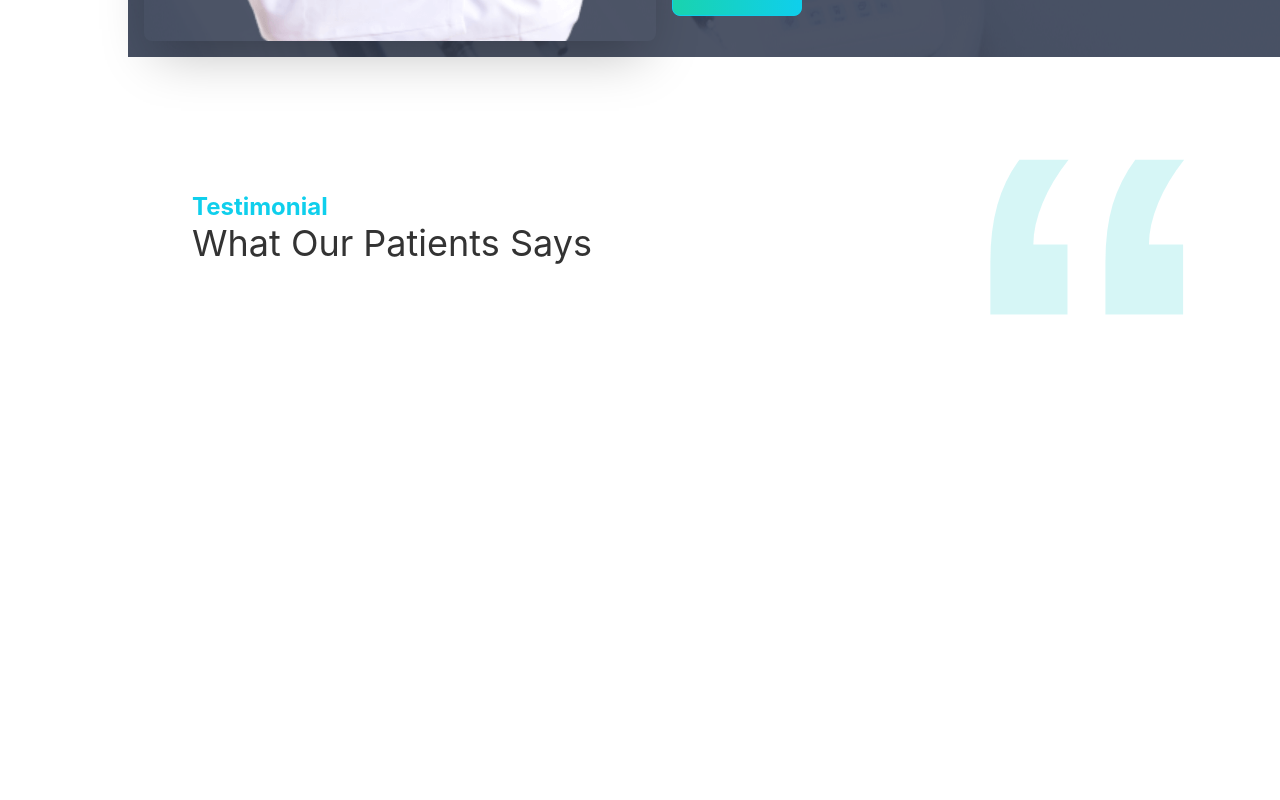
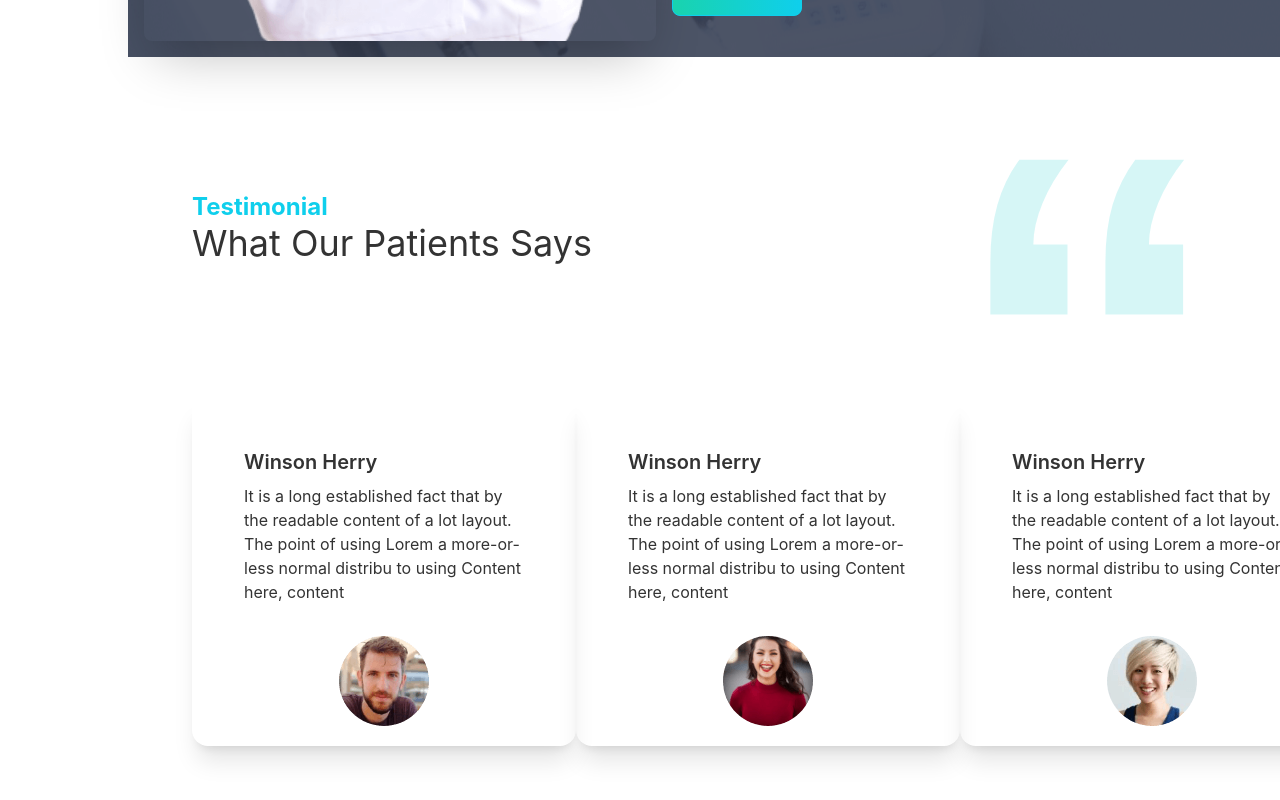
Before and after one commit to jahidhassan2424/Medi-care, a React (Create React App) app: page / in a window 1280 px wide. Shown: the part 2532-3332 px from the top of the page. Before the commit the page ends 2912 px from the top, so only its background shows below. Built offline with nearby package versions, Linux system fonts and the light colour scheme.

Commit message:
Review Section Added

```diff
--- a/src/components/Home/Testimonial.js
+++ b/src/components/Home/Testimonial.js
@@ -1,5 +1,9 @@
 import React from "react";
 import quote from "../../assets/icons/quote.svg";
+import TestimonialSingle from "./TestimonialSingle";
+import people1 from "../../assets/images/people1.png";
+import people2 from "../../assets/images/people2.png";
+import people3 from "../../assets/images/people3.png";
 
 const Testimonial = () => {
   return (
@@ -15,7 +19,24 @@ const Testimonial = () => {
         </div>
       </div>
       {/* Bottom Section */}
-      <div>
+      <div className="flex justify-between mt-20">
+        <TestimonialSingle img={people1} name="Winson Herry">
+          It is a long established fact that by the readable content of a lot
+          layout. The point of using Lorem a more-or-less normal distribu to
+          using Content here, content
+        </TestimonialSingle>
+
+        <TestimonialSingle img={people2} name="Winson Herry">
+          It is a long established fact that by the readable content of a lot
+          layout. The point of using Lorem a more-or-less normal distribu to
+          using Content here, content
+        </TestimonialSingle>
+
+        <TestimonialSingle img={people3} name="Winson Herry">
+          It is a long established fact that by the readable content of a lot
+          layout. The point of using Lorem a more-or-less normal distribu to
+          using Content here, content
+        </TestimonialSingle>
 
       </div>
     </section>
--- /dev/null
+++ b/src/components/Home/TestimonialSingle.js
@@ -0,0 +1,17 @@
+import React from "react";
+
+const TestimonialSingle = ({ img, name, children }) => {
+  return (
+    <div class="card w-96  shadow-xl p-5">
+      <div class="card-body">
+        <h2 class="card-title">{name}</h2>
+        <p>{children}</p>
+      </div>
+      <figure>
+        <img src={img} alt="Shoes" />
+      </figure>
+    </div>
+  );
+};
+
+export default TestimonialSingle;
```
